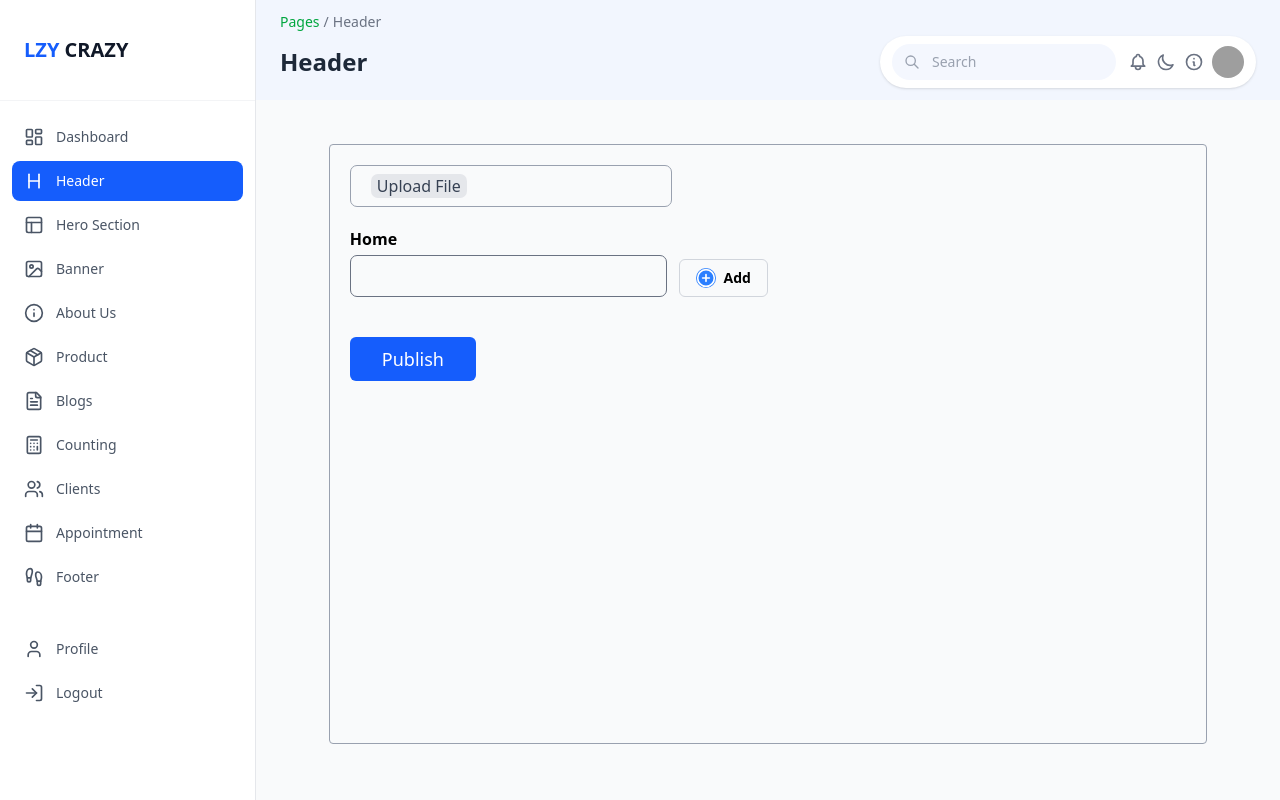
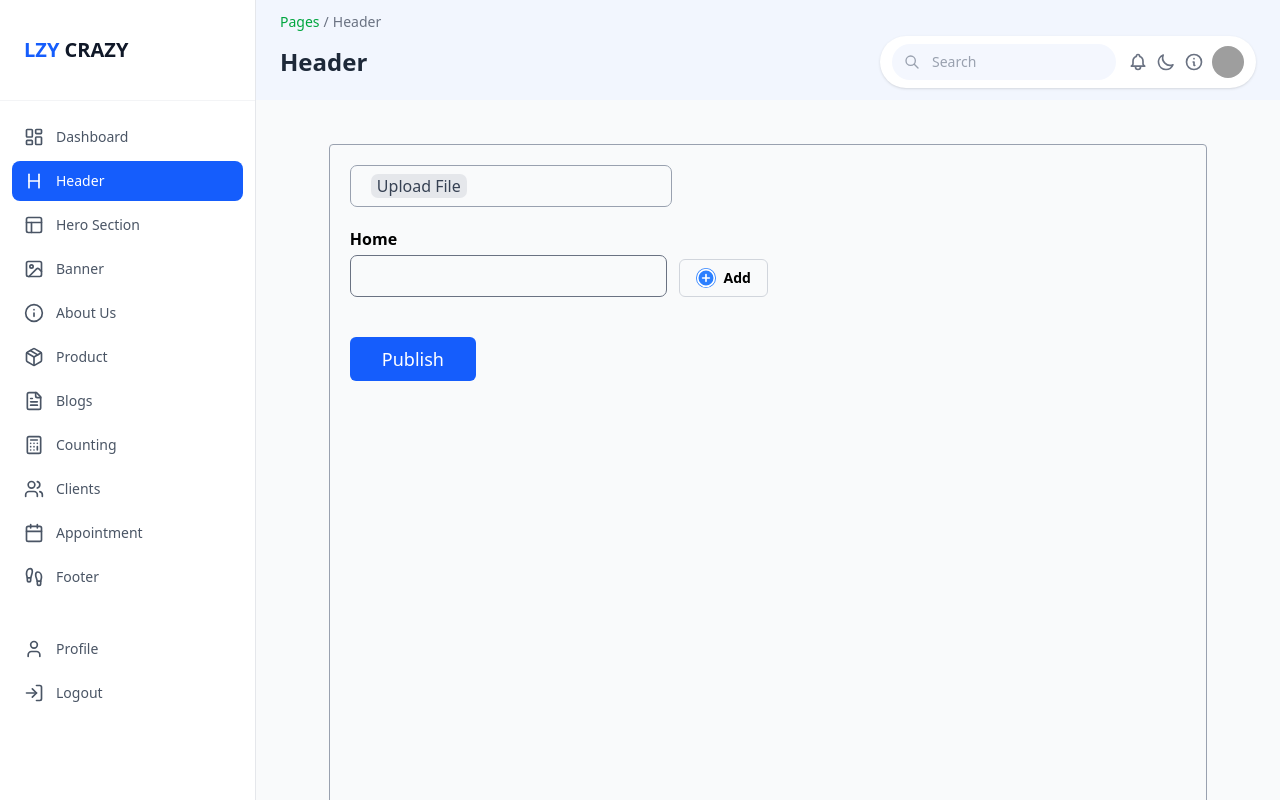
Before and after one commit to ankitjha-code/lzy-crazy-dashboard, a React (Vite) app: page /header in a window 1280 px wide. Built offline with nearby package versions, Linux system fonts and the light colour scheme; sample sign-in values are in the browser's storage; grey boxes are pictures that could not be loaded.

Commit message:
scrolling of sidbar added

```diff
--- a/src/components/Header/Header.jsx
+++ b/src/components/Header/Header.jsx
@@ -2,7 +2,7 @@ import React from "react";
 import { PlusCircle } from "lucide-react";
 const Header = () => {
   return (
-    <div className="min-h-150 w-full p-5 border border-gray-400 rounded md:w-[90%] max-w-4xl mx-auto mt-5">
+    <div className="min-h-screen w-full p-5 border border-gray-400 rounded md:w-[90%] max-w-4xl mx-auto mt-5">
       <div className="w-full md:w-[50%] space-y-5">
         {/* File Input */}
         <div className="w-full border md:w-[77%]  border-gray-400 text-gray-700 py-2 rounded-[7px]">
--- a/src/components/Sidebar.jsx
+++ b/src/components/Sidebar.jsx
@@ -50,7 +50,7 @@ export function Sidebar() {
       </div>
 
       {/* Navigation Menu */}
-      <div className="flex-1 py-4">
+      <div className="flex-1 overflow-y-auto py-4">
         <nav className="space-y-1 px-3">
           {menuItems.map((item, index) => {
             const Icon = item.icon;
```
